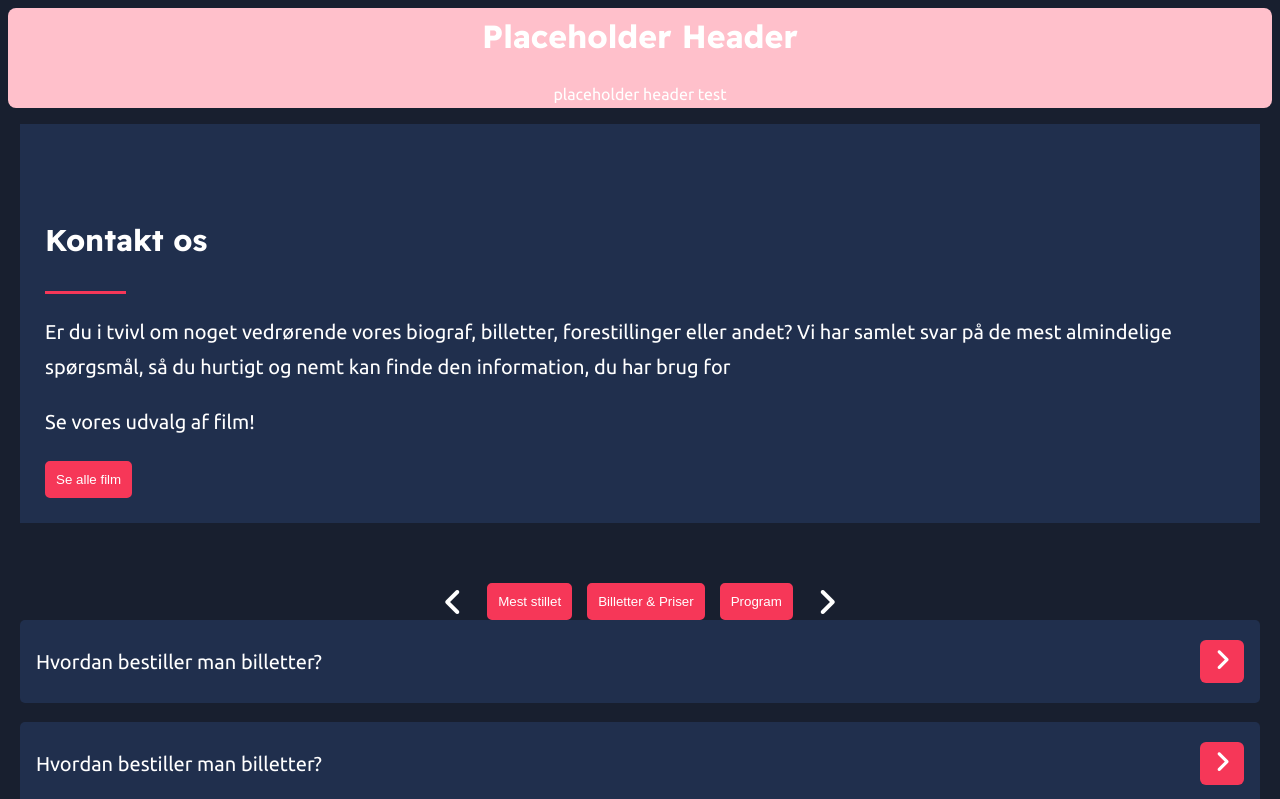
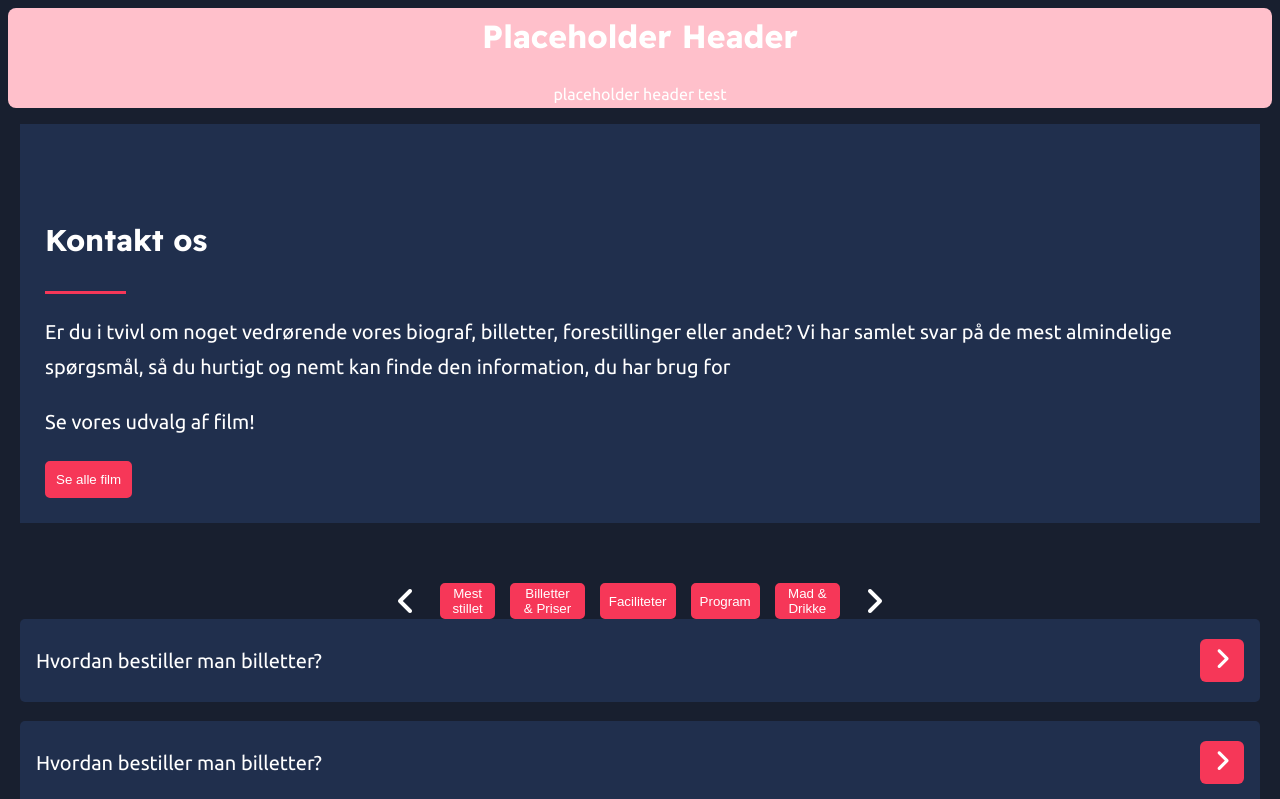
Before and after one commit to rasmussoender/MMD4-Biffen, a Nuxt app: page /praktisk-information in a window 1280 px wide. Shown: the top 799 px of the page. Built offline with nearby package versions, Linux system fonts and the light colour scheme.

Commit message:
Update praktisk-information.vue

```diff
--- a/pages/praktisk-information.vue
+++ b/pages/praktisk-information.vue
@@ -1,4 +1,8 @@
 <script setup>
+import { onMounted } from 'vue'
+
+onMounted(()=>{
+})
 
 </script>
 
@@ -23,11 +27,12 @@
         <div class="buttons">
         <button>Mest stillet</button>
         <button>Billetter & Priser</button>
+        <button>Faciliteter</button>
         <button>Program</button>
+        <button>Mad & Drikke</button>
         </div>
         <i class="fa-solid fa-angle-right"></i>
       </div>
-
       <div class="accordions">
         <div class="accordion">
           <p>Hvordan bestiller man billetter?</p>
@@ -170,9 +175,14 @@
 }
 
 .buttons{
+  width: 400px;
+  overflow: hidden;
   display: flex;
   justify-content: center;
   gap: 15px;
+}
+.buttons button{
+  padding: 0px 6px;
 }
 iframe{
   width: 100%;
```
